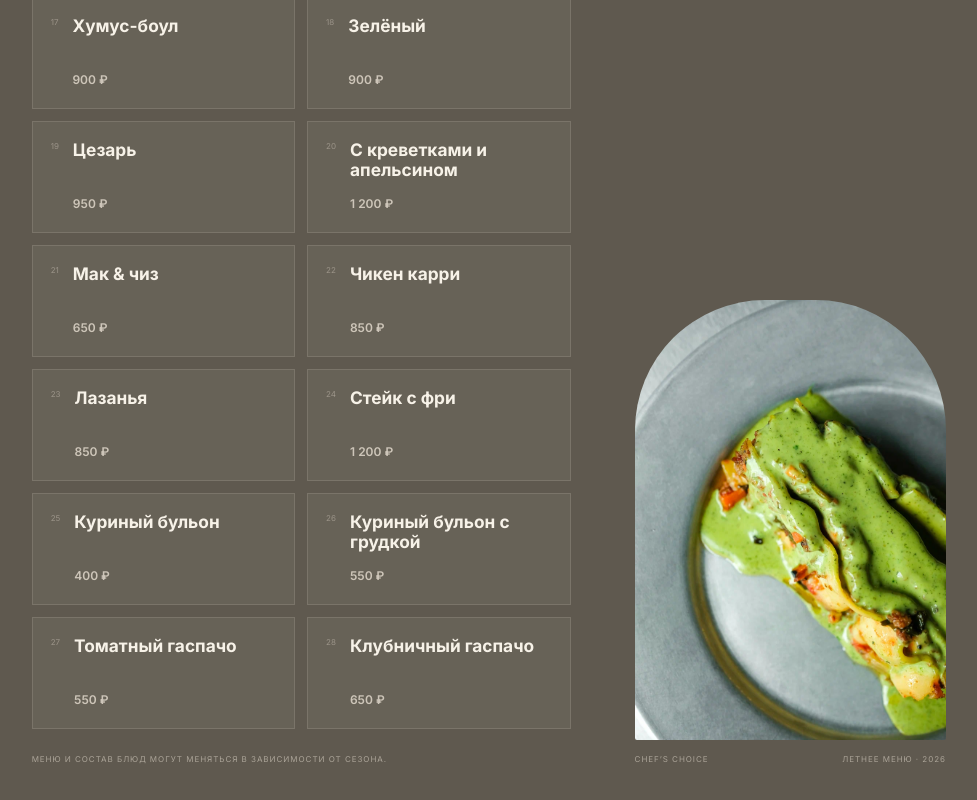
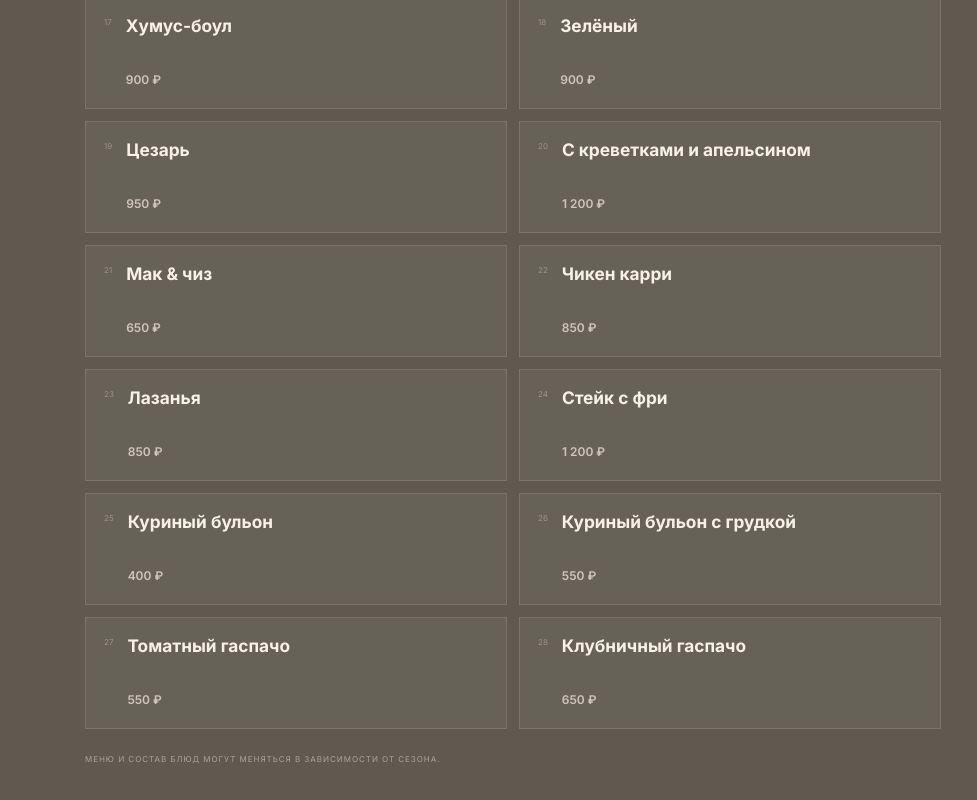
Before and after one commit to Eliot1111/Jnkl, a React (Vite) app: page / in a window 1280 px wide. Shown: the part 4495-5295 px from the top of the page, without its empty margins (279-1256 px from the left). Built offline with nearby package versions, Linux system fonts and the light colour scheme.

Commit message:
Center menu section without photo

```diff
--- a/src/App.jsx
+++ b/src/App.jsx
@@ -378,13 +378,6 @@ function MenuSection() {
           </div>
           <p className="menu-note">Меню и состав блюд могут меняться в зависимости от сезона.</p>
         </div>
-        <figure className="menu-photo">
-          <img src={asset("photos/food.webp")} alt="Блюдо с зелёным соусом из меню Jnkl" loading="lazy" />
-          <figcaption>
-            <span>Chef’s choice</span>
-            <span>Летнее меню · 2026</span>
-          </figcaption>
-        </figure>
       </div>
     </section>
   );
--- a/src/styles.css
+++ b/src/styles.css
@@ -663,9 +663,13 @@ img {
 
 .menu-layout {
   display: grid;
-  grid-template-columns: minmax(160px, 0.32fr) minmax(390px, 0.9fr) minmax(260px, 0.52fr);
-  gap: clamp(30px, 5vw, 80px);
+  grid-template-columns: minmax(180px, 240px) minmax(520px, 860px);
+  justify-content: center;
+  gap: clamp(30px, 5vw, 70px);
+  max-width: 1160px;
   margin-top: clamp(72px, 9vw, 130px);
+  margin-right: auto;
+  margin-left: auto;
   padding-top: 34px;
   border-top: 1px solid rgba(245, 237, 223, 0.2);
 }
@@ -717,7 +721,6 @@ img {
 }
 
 .menu-dishes__title > span,
-.menu-photo figcaption,
 .menu-note {
   color: rgba(245, 237, 223, 0.5);
   font-size: 8px;
@@ -784,24 +787,6 @@ img {
 
 .menu-note {
   margin: 24px 0 0;
-}
-
-.menu-photo {
-  align-self: end;
-  margin: 0;
-}
-
-.menu-photo img {
-  height: 440px;
-  object-fit: cover;
-  object-position: center;
-  border-radius: 130px 130px 2px 2px;
-}
-
-.menu-photo figcaption {
-  display: flex;
-  justify-content: space-between;
-  margin-top: 13px;
 }
 
 .atmosphere__title {
@@ -1272,10 +1257,6 @@ img {
     grid-template-columns: 170px 1fr;
   }
 
-  .menu-photo {
-    display: none;
-  }
-
   .reservation {
     grid-template-columns: 1fr 1fr;
     gap: 60px;
```
